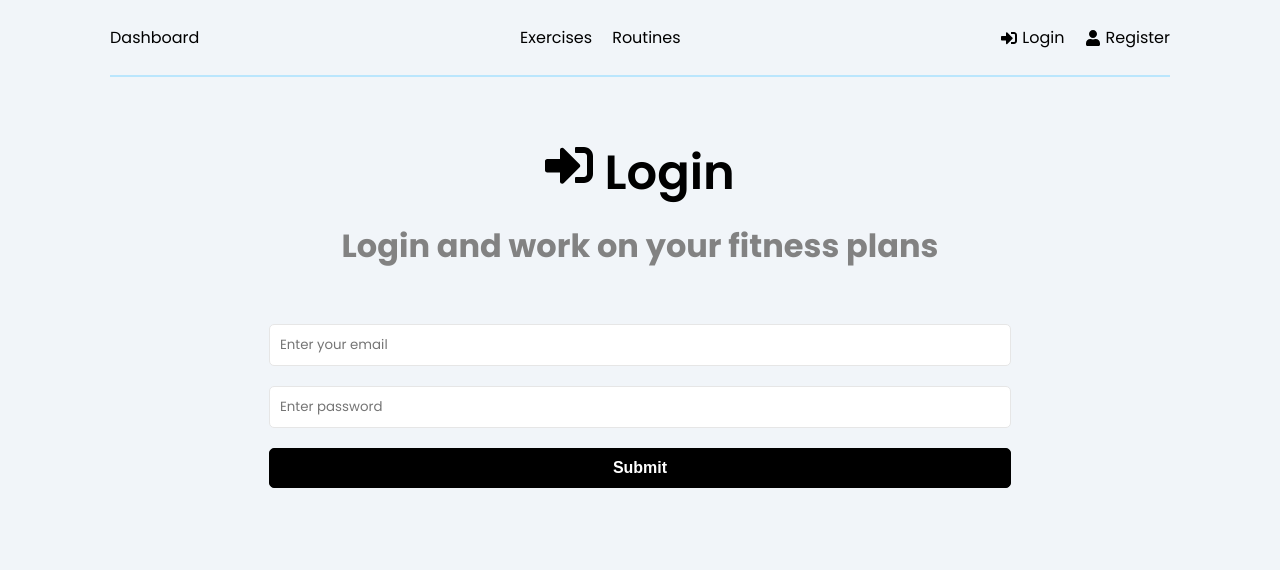
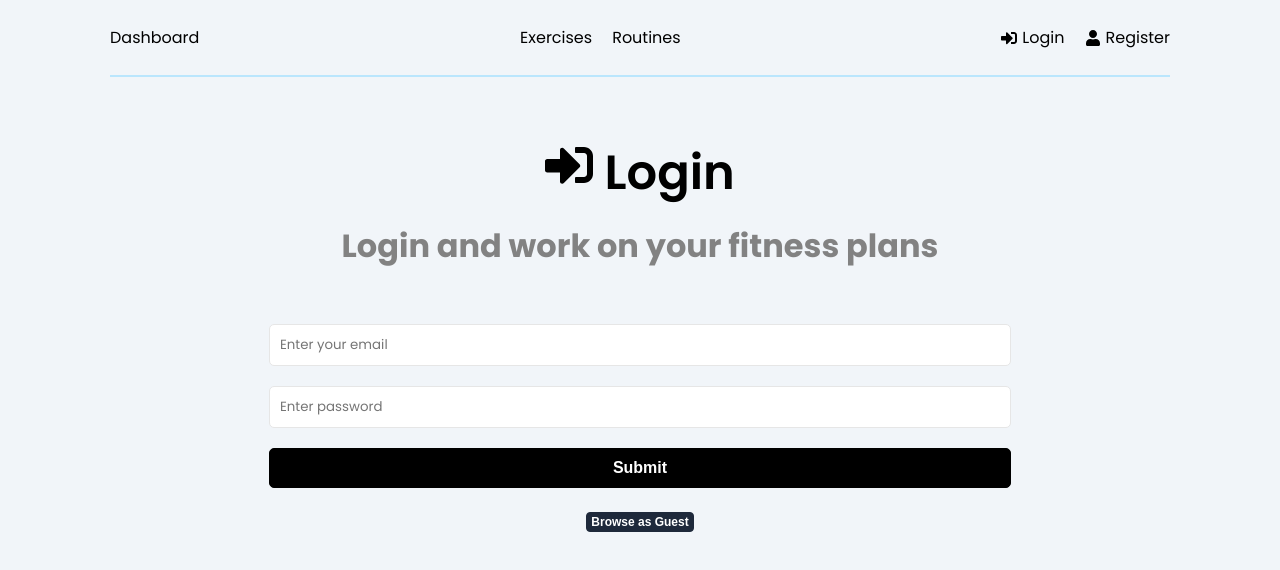
Before and after one commit to moodiesam/workout-app, a React (Create React App) app in the folder frontend/: page /login in a window 1280 px wide. Shown: the top 570 px of the page. Built offline with nearby package versions, Linux system fonts and the light colour scheme.

Commit message:
create a guest account so that people can browse without registering

```diff
--- a/frontend/src/pages/Login.jsx
+++ b/frontend/src/pages/Login.jsx
@@ -50,6 +50,15 @@ function Login() {
         dispatch(login(userData))
     }
 
+    const guestLogin = () => {
+        const guestData = {
+            email: 'guest@gmail.com',
+            password: 'Guest12345'
+        }
+
+        dispatch(login(guestData))
+    }
+
     if(isLoading) {
         return <Spinner />
     }
@@ -74,6 +83,7 @@ function Login() {
                     <button type='submit' className='btn btn-block'>Submit</button>
                 </div>
             </form>
+            <button type='button' onClick={guestLogin} className="btn-action">Browse as Guest</button>
         </section>
     </>
 }
```
